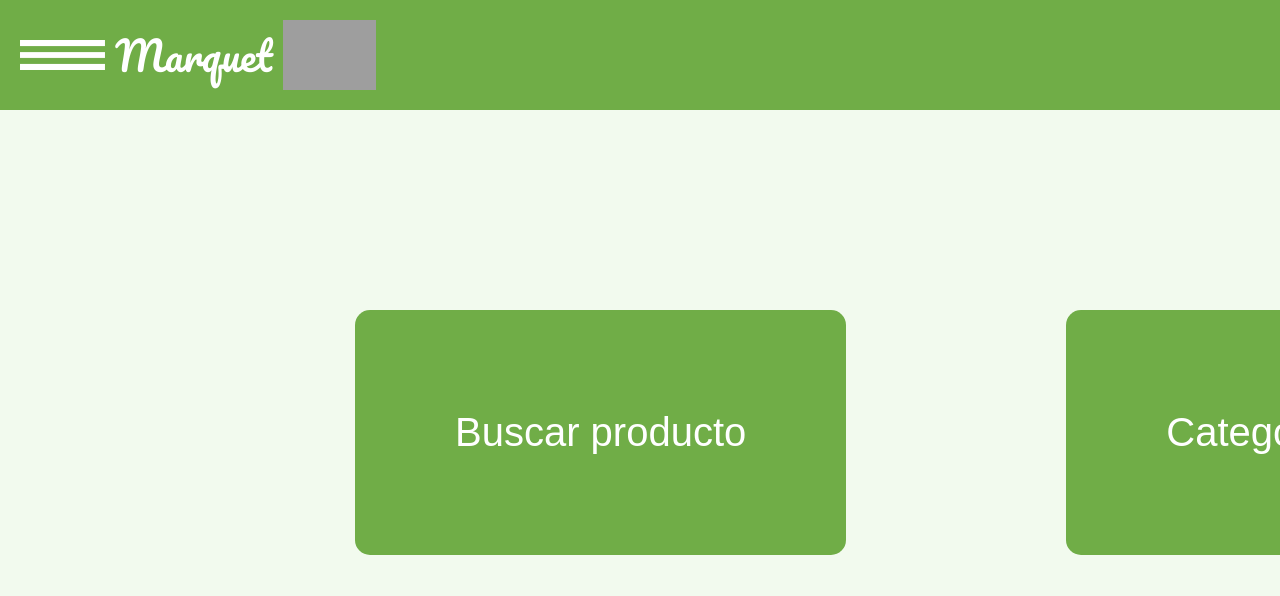
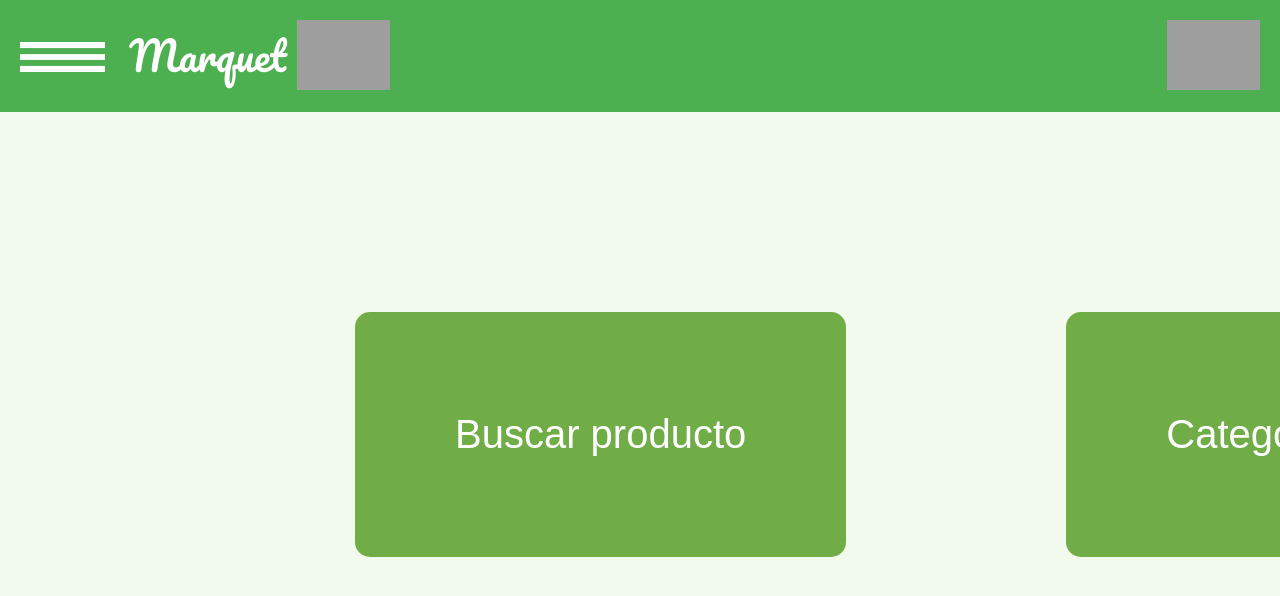
Before and after one commit to Xal-Tech/Marquet, a PHP site: page /home.php in a window 1280 px wide; the page is wider, and only the part inside the window is pictured. Shown: the top 596 px of that part. Run offline with PHP 8.4, Linux system fonts and the light colour scheme; a user stored in the database is signed in; grey boxes are pictures that could not be loaded.

Commit message:
arregle lo de header

```diff
--- a/website/css/home.css
+++ b/website/css/home.css
@@ -1,54 +1,3 @@
-@font-face {
-  font-family: 'Pacifico';
-  font-style: normal;
-  font-weight: 400;
-  src: local('Pacifico Regular'), local('Pacifico-Regular'),
-       url('fonts/pacifico-v16-latin-regular.woff2') format('woff2'), /* Chrome 26+, Opera 23+, Firefox 39+ */
-       url('fonts/pacifico-v16-latin-regular.woff') format('woff'); /* Chrome 6+, Firefox 3.6+, IE 9+, Safari 5.1+ */
-}
-
-body{
-	background-color: #f2faee;
-	margin: 0;
-	font-family: Arial, Helvetica, sans-serif;
-	min-width: 800px;
-}
-
-.header{
-	width: 100%;
-	background-color: #70ad47;
-	color: white;
-	min-width: 1900px;
-}
-
-.titulo{
-	margin: 0px;
-	padding: 20px;
-	font-family: Pacifico;
-	font-size:40px;
-	display: inline-block;
-}
-
-.button{
-	background-color: white;
-	text-align: center;
-    margin: 10px;
-    color: #4CAF50;
-    padding: 8px 16px;
-    cursor: pointer;
-    border-radius: 15px;
-	border: 0px;
-}
-
-#barritas{
-	padding-top: 20px;
-}
-
-.cuenta{
-	float: right;
-	padding: 20px;
-	margin: 0px;
-}
 #barra{
 	padding:100px;
 	color:white;
--- a/website/css/style.css
+++ b/website/css/style.css
@@ -3,8 +3,8 @@
     font-style: normal;
     font-weight: 400;
     src: local('Pacifico Regular'), local('Pacifico-Regular'),
-         url('fonts/pacifico-v16-latin-regular.woff2') format('woff2'), /* Chrome 26+, Opera 23+, Firefox 39+ */
-         url('fonts/pacifico-v16-latin-regular.woff') format('woff'); /* Chrome 6+, Firefox 3.6+, IE 9+, Safari 5.1+ */
+         url('../fonts/pacifico-v16-latin-regular.woff2') format('woff2'), /* Chrome 26+, Opera 23+, Firefox 39+ */
+         url('../fonts/pacifico-v16-latin-regular.woff') format('woff'); /* Chrome 6+, Firefox 3.6+, IE 9+, Safari 5.1+ */
   }
 
   body{
--- a/website/header.php
+++ b/website/header.php
@@ -1,7 +1,3 @@
-<head>
-  <link rel="stylesheet" href="css/style.css">
-</head>
-<body>
 <div class="header">
     <div class="dropdown" align="top">
         <img src="images/barritas.png" height="30px" class="menu">
@@ -25,5 +21,3 @@
         </a>
     </p>
 </div>
-</body>
-</html>
--- a/website/home.php
+++ b/website/home.php
@@ -11,25 +11,17 @@ if (!isset($_SESSION['loggedin'])) {
 <!DOCTYPE html>
 <html>
 <head>
-  <link rel="stylesheet" href="css/home.css">
-  <link rel="shortcut icon" type="image/x-icon" href="images/favicon.ico">
+	<link rel="stylesheet" href="css/home.css">
+	<link rel="stylesheet" href="css/style.css">
+	<link rel="shortcut icon" type="image/x-icon" href="images/favicon.ico">
 </head>
 <body>
-    <div class="header">
-		<p class="titulo">
-			<img src="images/Barritas.png" height="30px" align="top" id="barritas">
-			Marquet
-			<img src="images/logo-marquet.png" height="70px" align="top">
-		</p>
-		<p class="cuenta">
-			<img src="images/cuenta.png" height="70px" align="top">
-		</p>
-    </div>
-		<div  class="buttons">
+	<?php include 'header.php'; ?>
+	<div  class="buttons">
 		<input type="button" id="barra" value="Buscar producto">
 
 		<input type="button" id="productos" value="Categorias de productos" >
-		</div>
+	</div>
 
 </body>
 </html>
```
Lines whose indentation alone changed are shown as unchanged.
